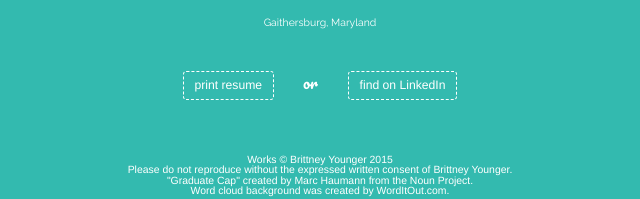
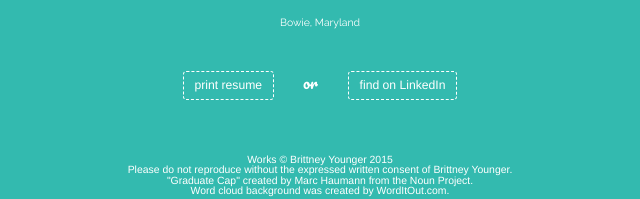
Before and after one commit to byounger/BYvizp, a plain HTML site: page Projects/project_cityprint.html in a window 1280 px wide. Shown: the part 2069-2268 px from the top of the page, 320-960 px from the left. Drawn offline with nearby package versions, Linux system fonts and the light colour scheme; a web font is replaced by a local one.

Commit message:
Updated city in footer

```diff
--- a/Projects/project_cityprint.html
+++ b/Projects/project_cityprint.html
@@ -328,7 +328,7 @@
 							<br/><br/>
 							<img src="img/facesquare.png">
 							<br/><br/>
-							<span style="font-size: 12px">Gaithersburg, Maryland </span>
+							<span style="font-size: 12px">Bowie, Maryland </span>
 							</td>
 						 </tr>
 					</table>
```
